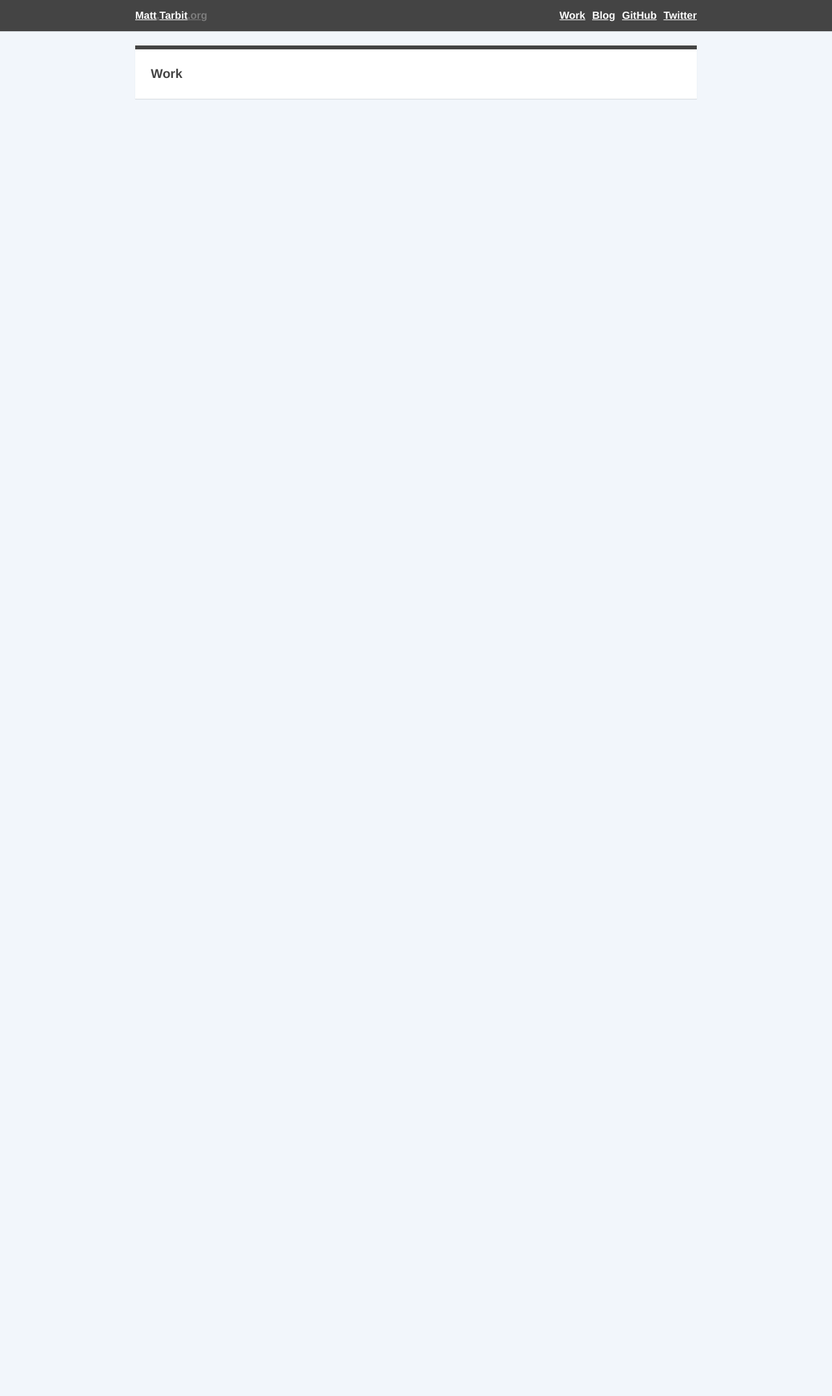
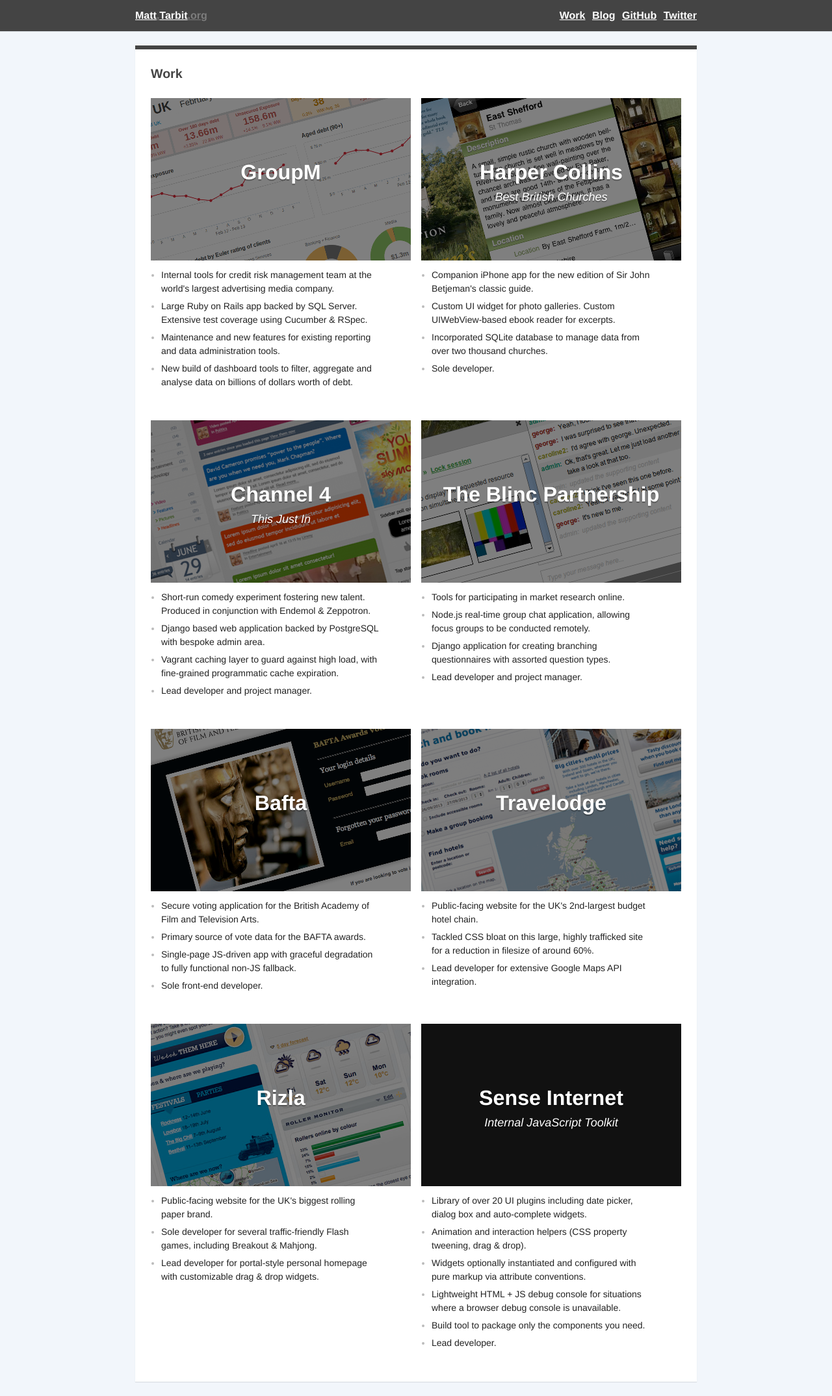
Before and after one commit to mtarbit/mtarbit.github.io, a Jekyll site: the page built from work/index.html, in a window 1280 px wide. Shown: the whole page at 65% size. Built offline with Jekyll 4.4.1, drawn with Linux system fonts in a browser that asks for light colours; before the commit the page ends 900 px from its top, so only the background shows below that.

Commit message:
Add images to portfolio section.

```diff
--- /dev/null
+++ b/_includes/portfolio.html
@@ -0,0 +1,111 @@
+<div class="project-row cf">
+    <div class="project">
+        <div class="title"><h4>GroupM</h4></div>
+        <div class="screen"><img src="/assets/images/cv/screens/groupm.png" alt=""></div>
+        <div class="detail">
+            <ul>
+                <li><span>Internal tools for credit risk management team at the world's largest advertising media company.</span></li>
+                <li><span>Large Ruby on Rails app backed by SQL Server. Extensive test coverage using Cucumber &amp; RSpec.</span></li>
+                <li><span>Maintenance and new features for existing reporting and data administration tools.</span></li>
+                <li><span>New build of dashboard tools to filter, aggregate and analyse data on billions of dollars worth of debt.</span></li>
+            </ul>
+        </div>
+    </div>
+
+    <div class="project">
+        <div class="title"><h4>Harper Collins <em>Best British Churches</em></h4></div>
+        <div class="screen"><img src="/assets/images/cv/screens/best-british-churches.png" alt=""></div>
+        <div class="detail">
+            <ul>
+                <li><span>Companion iPhone app for the new edition of Sir John Betjeman's classic guide.</span></li>
+                <li><span>Custom UI widget for photo galleries. Custom UIWebView-based ebook reader for excerpts.</span></li>
+                <li><span>Incorporated SQLite database to manage data from over two thousand churches.</span></li>
+                <li><span>Sole developer.</span></li>
+            </ul>
+        </div>
+    </div>
+</div>
+
+<div class="project-row cf">
+    <div class="project">
+        <div class="title"><h4>Channel 4 <em>This Just In</em></h4></div>
+        <div class="screen"><img src="/assets/images/cv/screens/this-just-in.png" alt=""></div>
+        <div class="detail">
+            <ul>
+                <li><span>Short-run comedy experiment fostering new talent. Produced in conjunction with Endemol &amp; Zeppotron.</span></li>
+                <li><span>Django based web application backed by PostgreSQL with bespoke admin area.</span></li>
+                <li><span>Vagrant caching layer to guard against high load, with fine-grained programmatic cache expiration.</span></li>
+                <li><span>Lead developer and project manager.</span></li>
+            </ul>
+        </div>
+    </div>
+
+    <div class="project">
+        <div class="title"><h4>The Blinc Partnership</h4></div>
+        <div class="screen"><img src="/assets/images/cv/screens/blinc.png" alt=""></div>
+        <div class="detail">
+            <ul>
+                <li><span>Tools for participating in market research online.</span></li>
+                <li><span>Node.js real-time group chat application, allowing focus groups to be conducted remotely.</span></li>
+                <li><span>Django application for creating branching questionnaires with assorted question types.</span></li>
+                <li><span>Lead developer and project manager.</span></li>
+            </ul>
+        </div>
+    </div>
+</div>
+
+<div class="project-row cf">
+    <div class="project">
+        <div class="title"><h4>Bafta</h4></div>
+        <div class="screen"><img src="/assets/images/cv/screens/bafta.png" alt=""></div>
+        <div class="detail">
+            <ul class="compact">
+                <li><span>Secure voting application for the British Academy of Film and Television Arts.</span></li>
+                <li><span>Primary source of vote data for the BAFTA awards.</span></li>
+                <li><span>Single-page JS-driven app with graceful degradation to fully functional non-JS fallback.</span></li>
+                <li><span>Sole front-end developer.</span></li>
+            </ul>
+        </div>
+    </div>
+
+    <div class="project">
+        <div class="title"><h4>Travelodge</h4></div>
+        <div class="screen"><img src="/assets/images/cv/screens/travelodge.png" alt=""></div>
+        <div class="detail">
+            <ul class="compact">
+                <li><span>Public-facing website for the UK's 2nd-largest budget hotel chain.</span></li>
+                <li><span>Tackled CSS bloat on this large, highly trafficked site for a reduction in filesize of around 60%.</span></li>
+                <li><span>Lead developer for extensive Google Maps API integration.</span></li>
+            </ul>
+        </div>
+    </div>
+</div>
+
+<div class="project-row cf">
+    <div class="project">
+        <div class="title"><h4>Rizla</h4></div>
+        <div class="screen"><img src="/assets/images/cv/screens/rizla.png" alt=""></div>
+        <div class="detail">
+            <ul class="compact">
+                <li><span>Public-facing website for the UK's biggest rolling paper brand.</span></li>
+                <li><span>Sole developer for several traffic-friendly Flash games, including Breakout &amp; Mahjong.</span></li>
+                <li><span>Lead developer for portal-style personal homepage with customizable drag &amp; drop widgets.</span></li>
+            </ul>
+        </div>
+    </div>
+
+    <div class="project">
+        <div class="title"><h4>Sense Internet <em>Internal JavaScript Toolkit</em></small></h4></div>
+        <div class="screen"></div>
+        <div class="detail">
+            <ul class="compact">
+                <li><span>Library of over 20 UI plugins including date picker, dialog box and auto-complete widgets.
+                <li><span>Animation and interaction helpers (CSS property tweening, drag &amp; drop).</span></li>
+                <li><span>Widgets optionally instantiated and configured with pure markup via attribute conventions.</span></li>
+                <li><span>Lightweight HTML + JS debug console for situations where a browser debug console is unavailable.</span></li>
+                <li><span>Build tool to package only the components you need.</span></li>
+                <li><span>Lead developer.</span></li>
+            </ul>
+        </div>
+    </div>
+</div>
--- a/assets/stylesheets/main.css
+++ b/assets/stylesheets/main.css
@@ -123,8 +123,62 @@
     padding: 0;
 }
 
+.box-cv-splash {
+    padding: 48px 24px;
+}
+
+.project-row {
+    margin-right: -16px;
+    margin-bottom: 24px;
+}
+
+.project {
+    float: left;
+    width: 400px;
+    margin-right: 16px;
+}
+
+.project .title {
+    width: 400px;
+    height: 250px;
+    background: rgba(0,0,0, 0.5);
+    position: absolute;
+}
+
+.project .title h4 {
+    text-align: center;
+    font-size: 2.3em;
+    margin-top: 90px;
+    color: #fff;
+    text-shadow: 0 2px 1px rgba(0,0,0, 0.3);
+}
+
+.project .title h4 em {
+    display: block;
+    font-weight: normal;
+    font-size: 18px;
+    color: #fff;
+}
+
 .project .screen {
-    display: none;
+    width: 400px;
+    height: 250px;
+    background: #222;
+    margin-bottom: 12px;
+}
+
+.project .screen img {
+    width: 400px;
+    height: 250px;
+}
+
+.project .detail li {
+    margin-bottom: 6px;
+    color: #bbb;
+}
+
+.project .detail li span {
+    color: #222;
 }
 
 /* Micro clear-fix, see: http://nicolasgallagher.com/micro-clearfix-hack/ */
@@ -194,5 +248,6 @@
 }
 
 dl dd {
-    margin-left: 120px;
+    margin-left: 100px;
+    margin-bottom: 6px;
 }
--- a/work/index.html
+++ b/work/index.html
@@ -5,4 +5,6 @@
 
 <div class="box box-section">
     <h3>Work</h3>
+
+    {% include portfolio.html %}
 </div>
```
Also changed, not shown: cv/index.html (added, +109 -0 lines), assets/images/cv/screens/bafta.png (added), assets/images/cv/screens/best-british-churches.png (added), assets/images/cv/screens/blinc.png (added), assets/images/cv/screens/groupm.png (added), assets/images/cv/screens/rizla.png (added), assets/images/cv/screens/this-just-in.png (added), assets/images/cv/screens/travelodge.png (added).
